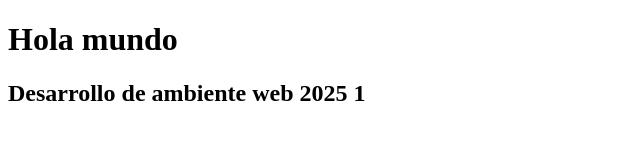
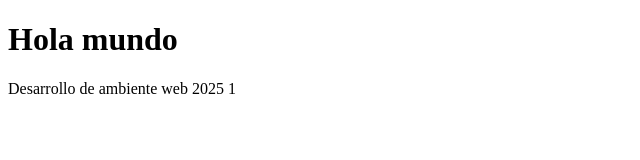
Before and after one commit to EdgarSC13/daw2025git, a plain HTML site: page index.html in a window 1280 px wide. Shown: the whole page, without its empty margins (0-640 px from the left). Drawn offline with Linux system fonts and the light colour scheme.

Commit message:
cambio de subtitulo a parrafo

```diff
--- a/index.html
+++ b/index.html
@@ -7,6 +7,6 @@
 </head>
 <body>
     <h1>Hola mundo</h1>
-    <h2>Desarrollo de ambiente web 2025 1</h2>
+    <p>Desarrollo de ambiente web 2025 1</p>
 </body>
 </html>
```
